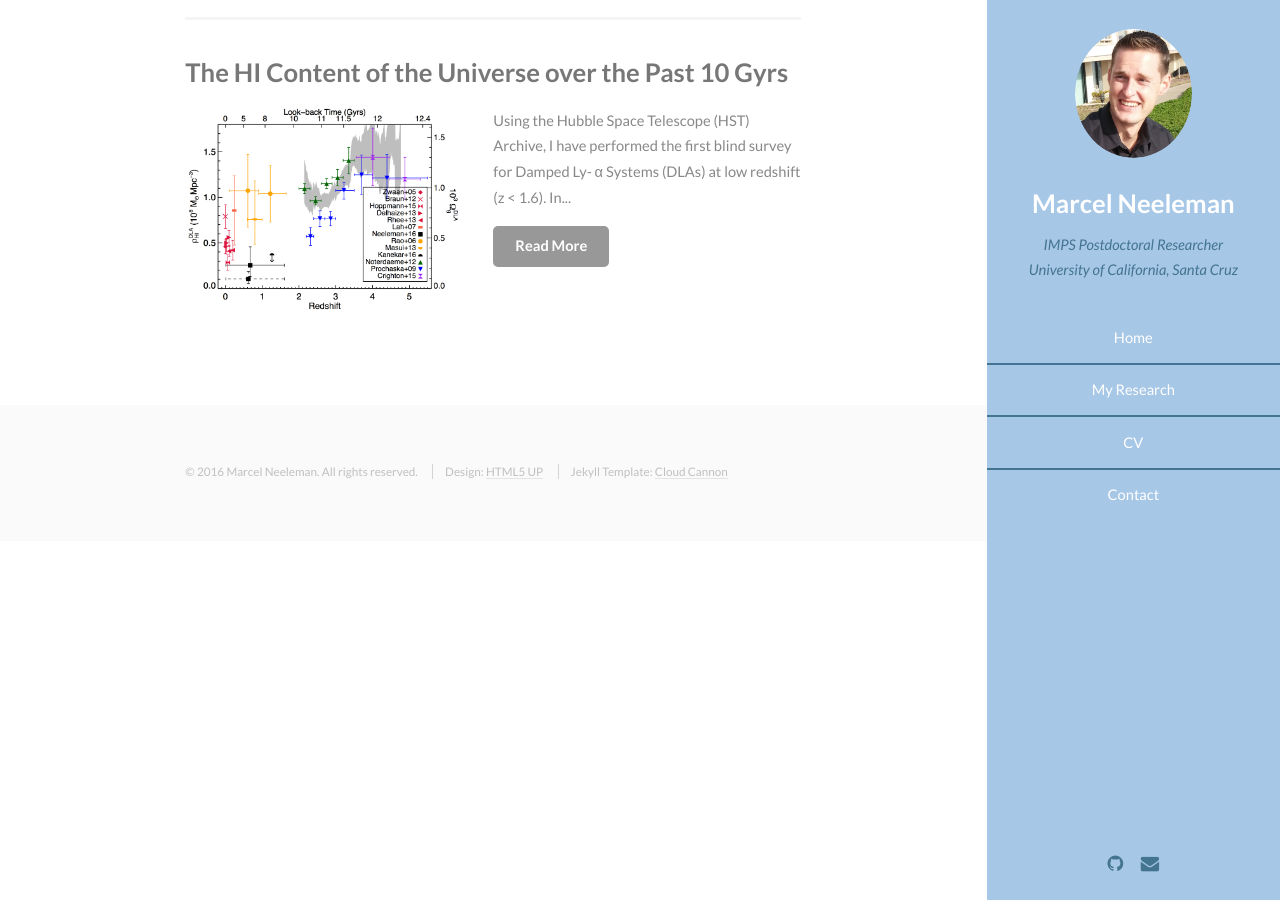
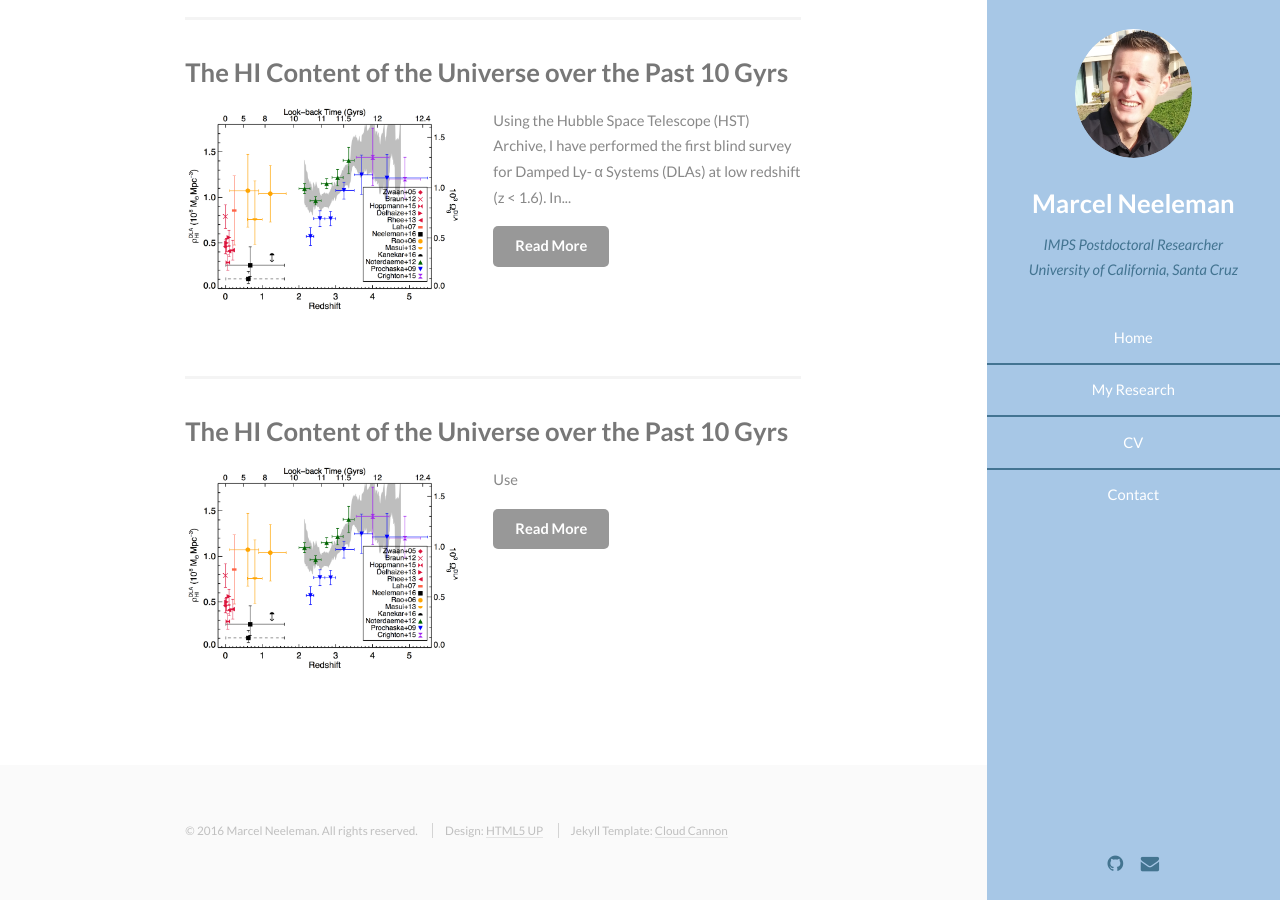
Before and after one commit to mneeleman/mneeleman.github.io, a Jekyll site: the page built from research/index.html, in a window 1280 px wide and 900 px high, scrolled down 1263 px. Built offline with Jekyll 4.4.1, drawn with Linux system fonts in a browser that asks for light colours.

Commit message:
minor fiddles

```diff
--- a/_config.yml
+++ b/_config.yml
@@ -1,10 +1,11 @@
 # Site settings
+name: Marcel Neeleman
+author: Marcel Neeleman
 title: Marcel Neeleman
 email: marcel@ucsc.edu
-description: > # this means to ignore newlines until "baseurl:"
-  Marcel Neeleman. Resume and Research in Astronomy and Astrophysics while at UCSD and UCSC.
+description: Marcel Neeleman. Resume and Research in Astronomy and Astrophysics while at UCSD and UCSC.
 baseurl: "" # the subpath of your site, e.g. /blog/
-url: "http://mneeleman.github.io" # the base hostname & protocol for your site
+url: "" # the base hostname & protocol for your site
 
 # Build settings
 markdown: kramdown
--- /dev/null
+++ b/_posts/2015-02-03-SiC.md
@@ -0,0 +1,7 @@
+---
+layout: post
+title: The HI Content of the Universe over the Past 10 Gyrs
+---
+<img src="{{ site.baseurl }}/images/Rho-HI.png">
+
+Use
```
Also changed, not shown: _posts/2016-02-11-HSTDLA.md (renamed from _posts/2016-02-12-HSTDLA.md).
